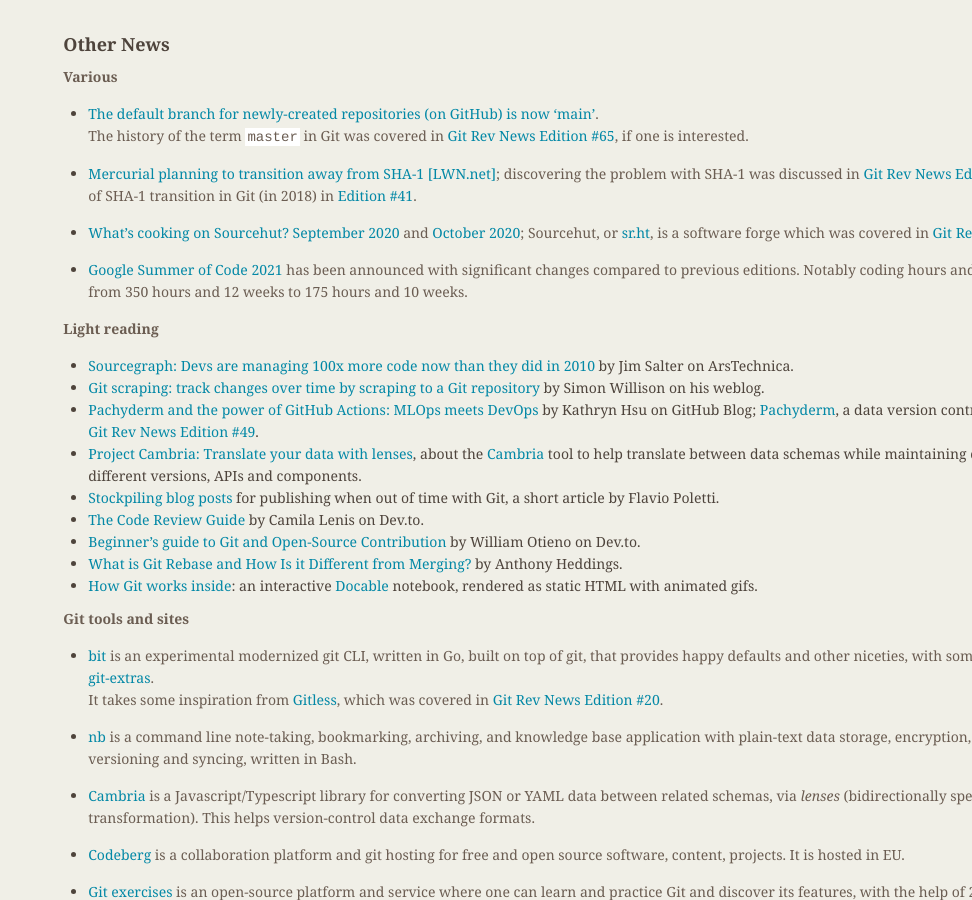
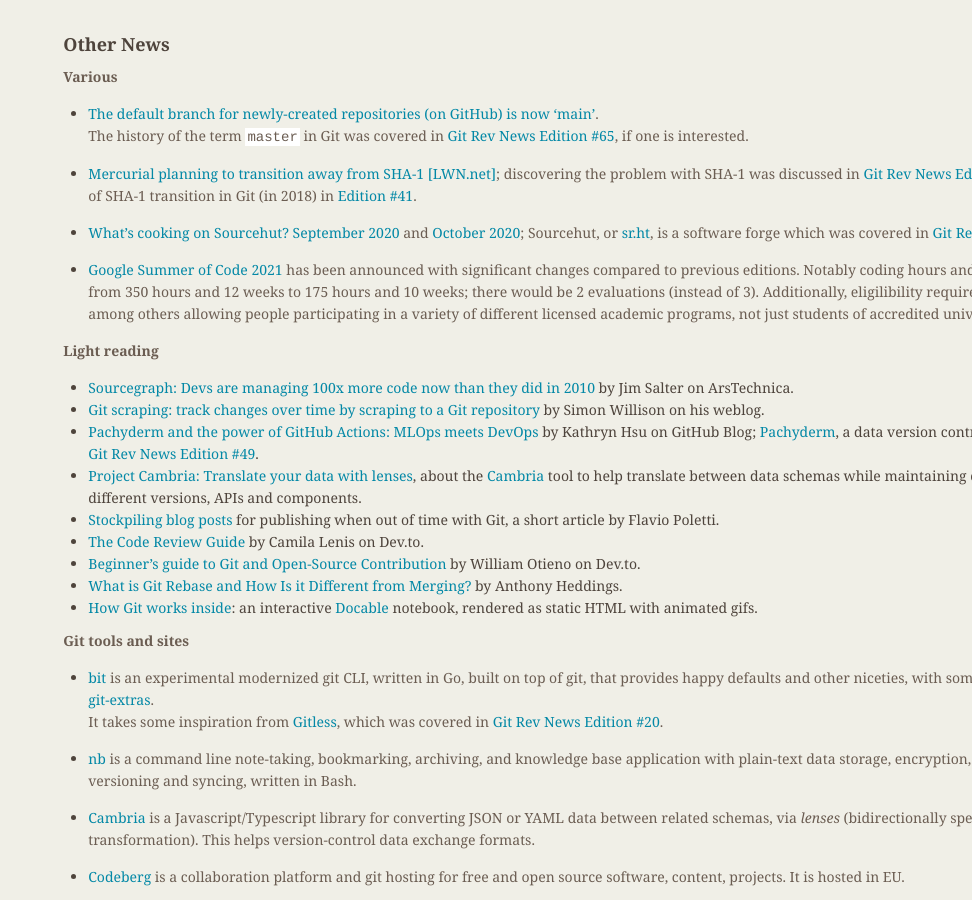
Before and after one commit to git/git.github.io, a Jekyll site: the page built from rev_news/drafts/edition-68.md, in a window 1280 px wide and 900 px high, scrolled down 2233 px. Shown: the whole window, without its empty margins (308-1280 px from the left). Built offline with Jekyll 4.4.1, drawn with Linux system fonts in a browser that asks for light colours.

Commit message:
rn-68: expand GSoC 2021 info

```diff
--- a/rev_news/drafts/edition-68.md
+++ b/rev_news/drafts/edition-68.md
@@ -211,7 +211,10 @@
 * [Google Summer of Code 2021](https://opensource.googleblog.com/2020/10/google-summer-of-code-2021-is-bringing.html)
   has been announced with significant changes compared to previous
   editions. Notably coding hours and period will be reduced from 350
-  hours and 12 weeks to 175 hours and 10 weeks.
+  hours and 12 weeks to 175 hours and 10 weeks; there would be 2 evaluations
+  (instead of 3). Additionally, eligilibility requirements will be relaxed,
+  among others allowing people participating in a variety of different
+  licensed academic programs, not just students of accredited university programs.
 
 __Light reading__
 
```
